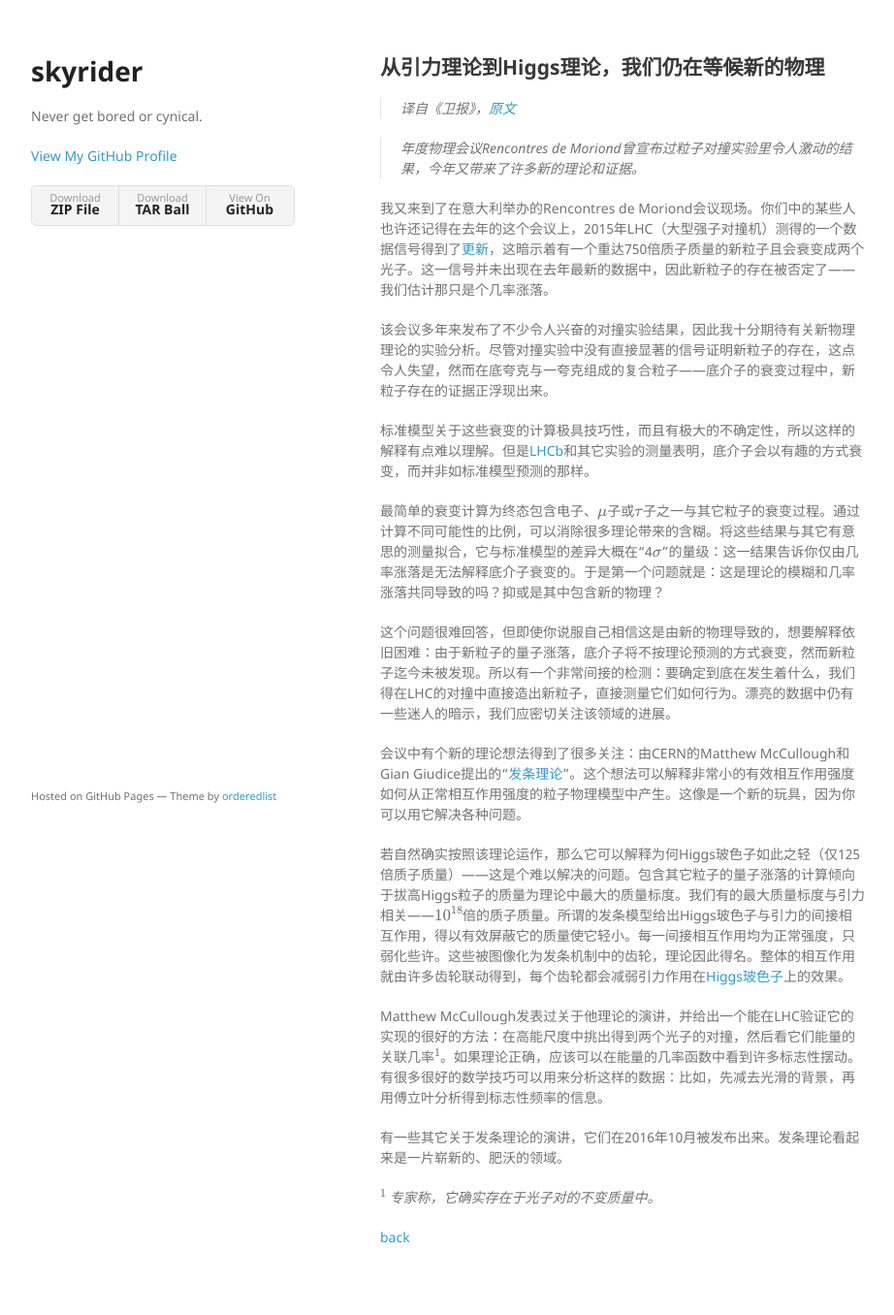
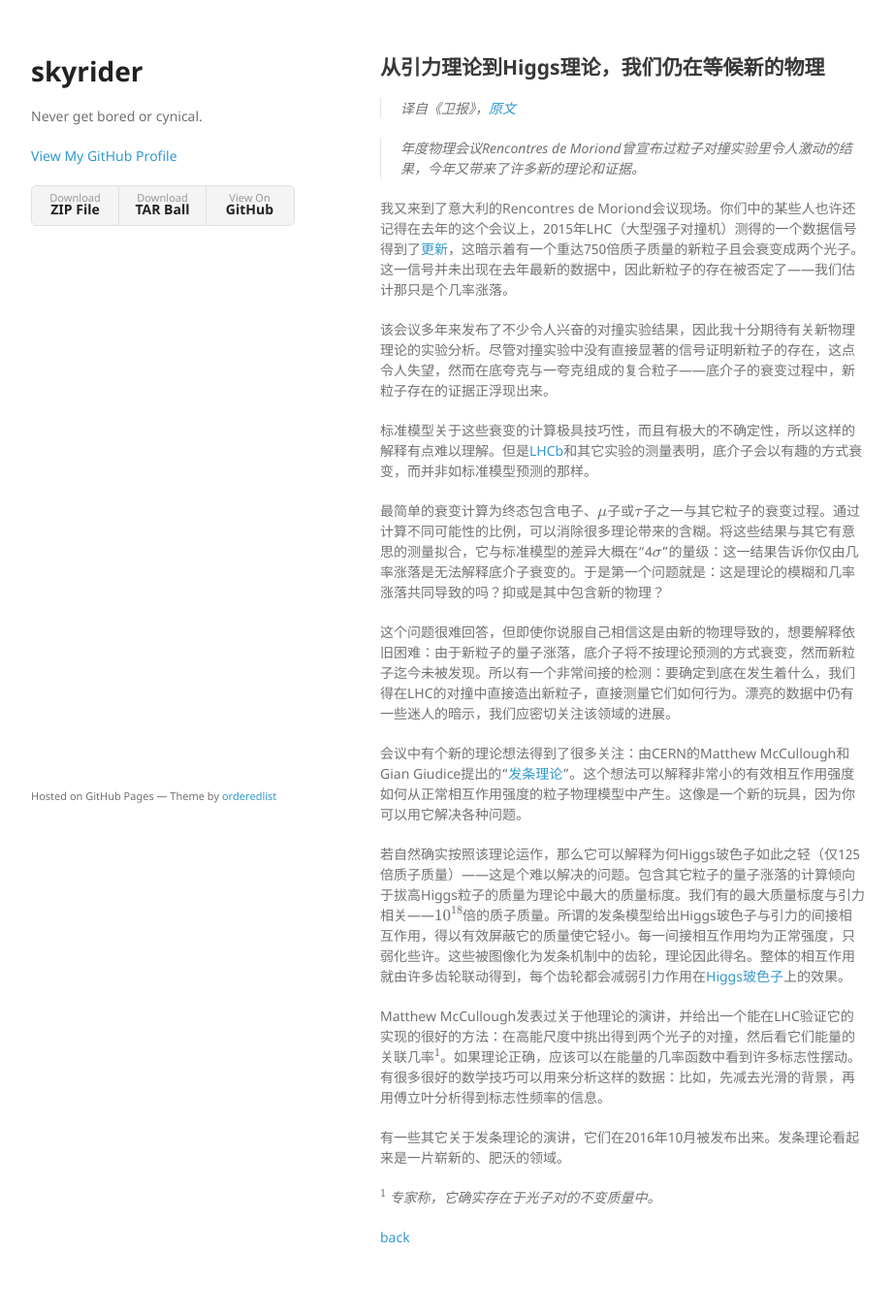
Before and after one commit to aladden/aladden.github.io, a Jekyll site: the page built from from-gravity-to-the-Higss-we’re-still-waiting-for-new-physics.md, in a window 1280 px wide. Shown: the whole page at 97% size, without its empty margins (178-1100 px from the left). Built offline with Jekyll 4.4.1, drawn with Linux system fonts in a browser that asks for light colours; formulas are drawn with MathJax 3.

Commit message:
Update from-gravity-to-the-Higss-we’re-still-waiting-for-new-physics.md

```diff
--- a/from-gravity-to-the-Higss-we’re-still-waiting-for-new-physics.md
+++ b/from-gravity-to-the-Higss-we’re-still-waiting-for-new-physics.md
@@ -9,7 +9,7 @@ layout: default
 
 > 年度物理会议Rencontres de Moriond曾宣布过粒子对撞实验里令人激动的结果，今年又带来了许多新的理论和证据。
 
-我又来到了在意大利举办的Rencontres de Moriond会议现场。你们中的某些人也许还记得在去年的这个会议上，2015年LHC（大型强子对撞机）测得的一个数据信号得到了[更新][3]，这暗示着有一个重达750倍质子质量的新粒子且会衰变成两个光子。这一信号并未出现在去年最新的数据中，因此新粒子的存在被否定了——我们估计那只是个几率涨落。
+我又来到了意大利的Rencontres de Moriond会议现场。你们中的某些人也许还记得在去年的这个会议上，2015年LHC（大型强子对撞机）测得的一个数据信号得到了[更新][3]，这暗示着有一个重达750倍质子质量的新粒子且会衰变成两个光子。这一信号并未出现在去年最新的数据中，因此新粒子的存在被否定了——我们估计那只是个几率涨落。
 
 该会议多年来发布了不少令人兴奋的对撞实验结果，因此我十分期待有关新物理理论的实验分析。尽管对撞实验中没有直接显著的信号证明新粒子的存在，这点令人失望，然而在底夸克与一夸克组成的复合粒子——底介子的衰变过程中，新粒子存在的证据正浮现出来。
 
```
